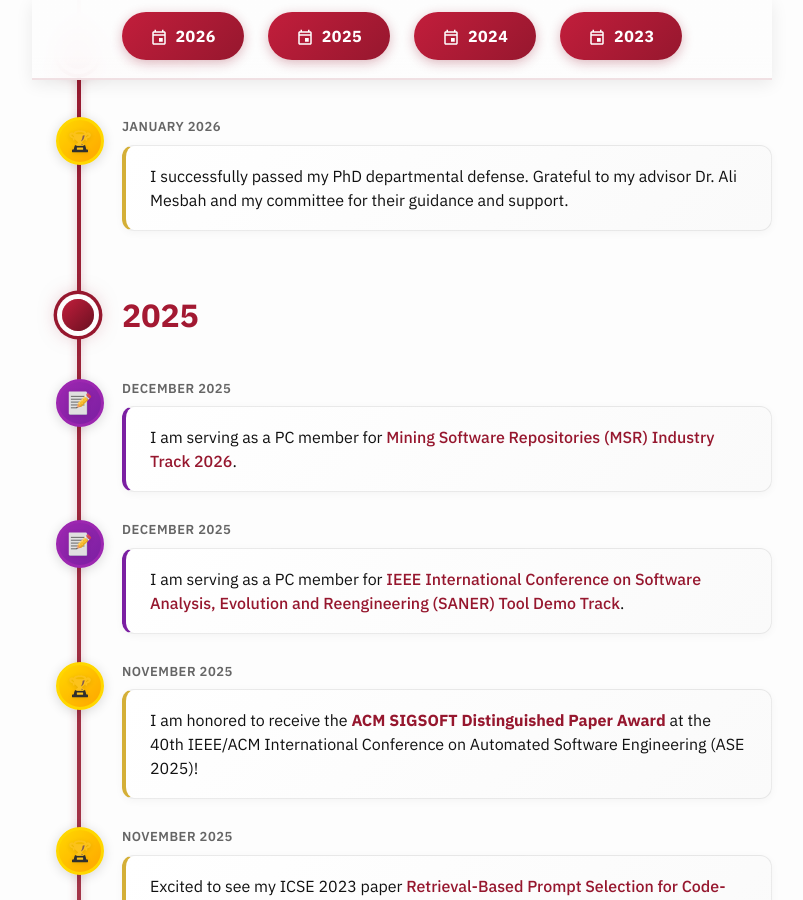
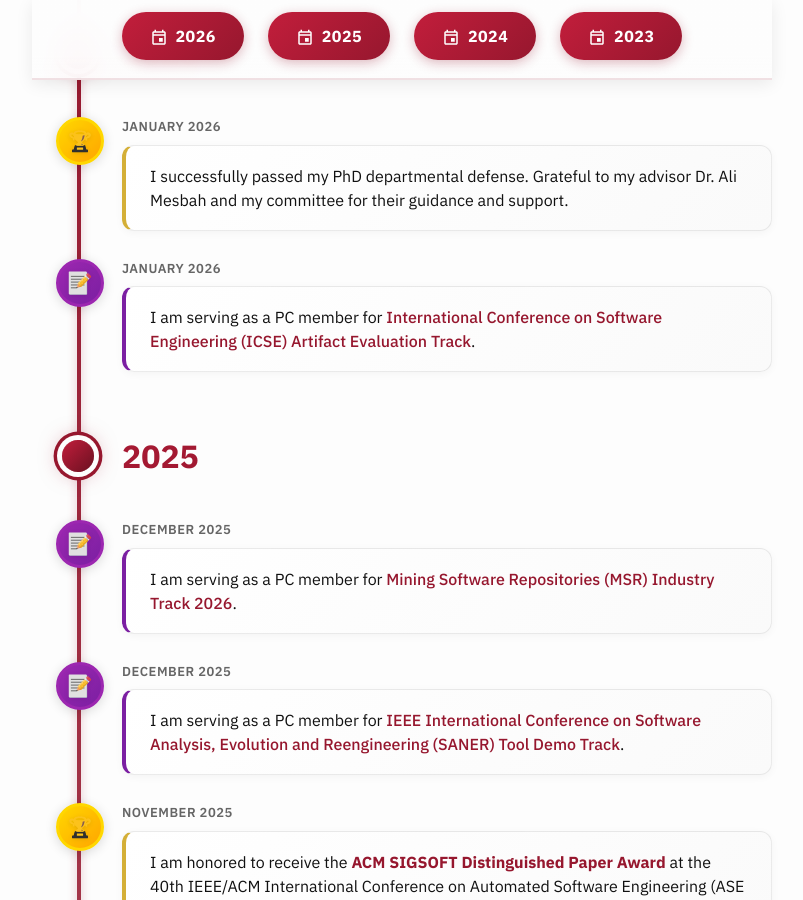
Before and after one commit to nashid/nashid.github.io, a Jekyll site: the page built from nav/news.md, in a window 1280 px wide and 900 px high, scrolled down 393 px. Shown: the whole window, without its empty margins (238-1041 px from the left). Built offline with Jekyll 4.4.1, drawn with Linux system fonts in a browser that asks for light colours; the list of posts is cut into pages by our own code.

Commit message:
Add ICSE 2026 Artifact Evaluation PC member to news

```diff
--- a/nav/news.md
+++ b/nav/news.md
@@ -25,6 +25,16 @@
   <div class="timeline-date">January 2026</div>
   <div class="timeline-content">
     I successfully passed my PhD departmental defense. Grateful to my advisor Dr. Ali Mesbah and my committee for their guidance and support.
+  </div>
+</div>
+
+<div class="timeline-item service">
+  <div class="timeline-icon">
+    <img src="{{ "/resources/images/icon-memo.svg" | prepend: site.baseurl }}" alt="PC">
+  </div>
+  <div class="timeline-date">January 2026</div>
+  <div class="timeline-content">
+    I am serving as a PC member for <a href="https://conf.researchr.org/track/icse-2026/icse-2026-artifact-evaluation">International Conference on Software Engineering (ICSE) Artifact Evaluation Track</a>.
   </div>
 </div>
 
```
